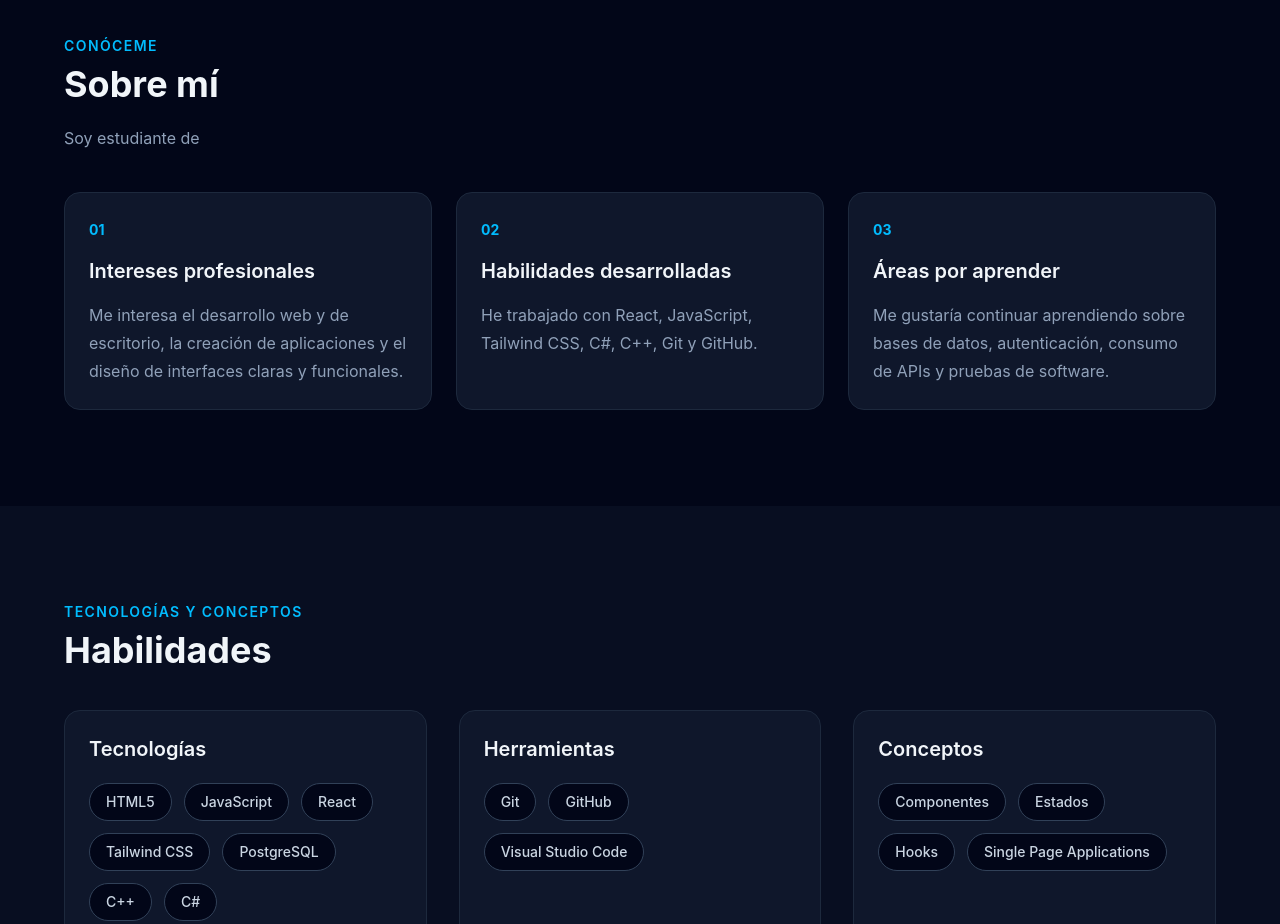
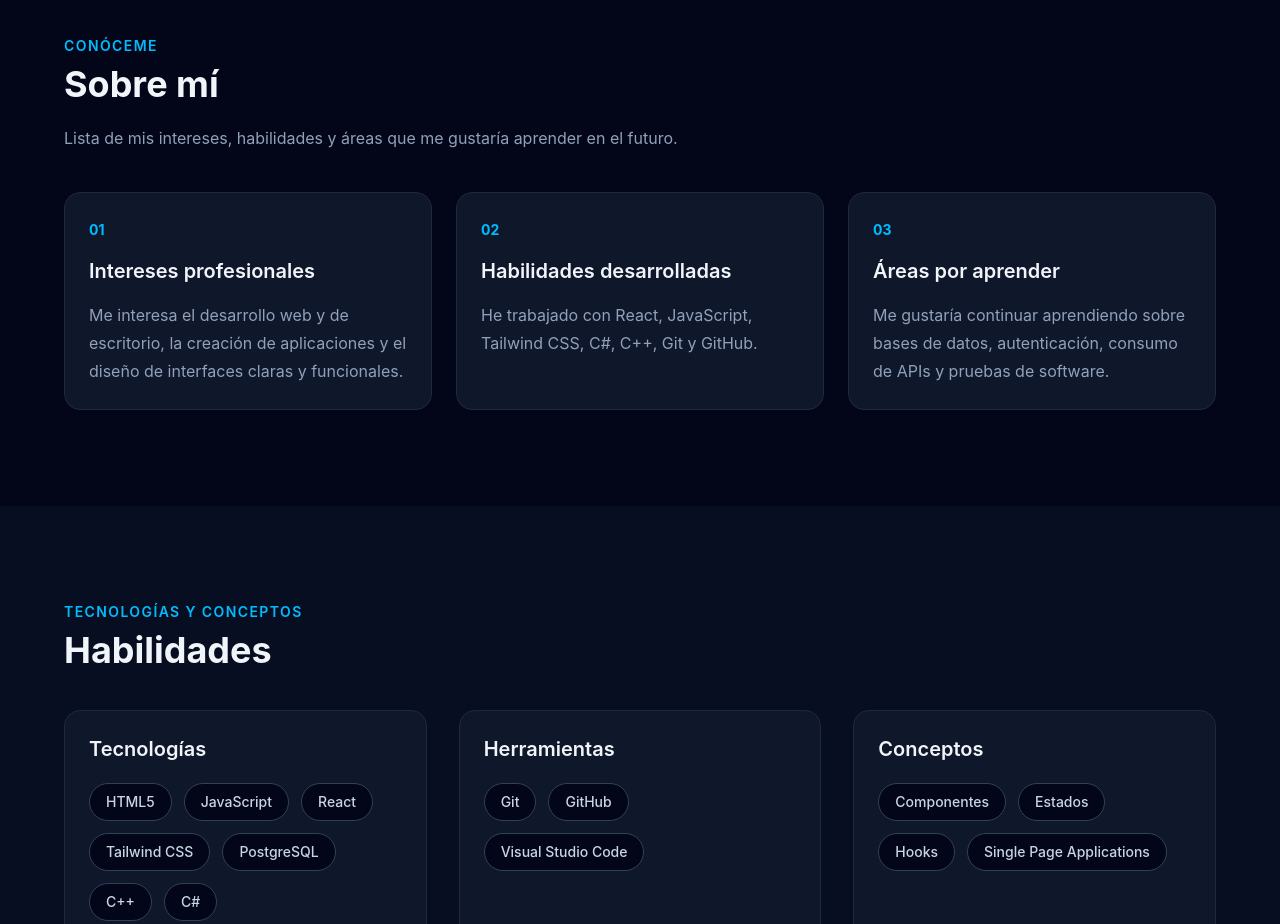
Before and after one commit to haranac/Portafolio, a React app: page / in a window 1280 px wide. Shown: the part 860-1784 px from the top of the page. Built offline with nearby package versions, Linux system fonts and the light colour scheme; the HTML template or start-up script is replaced by a standard one.

Commit message:
Change introductory text in About.jsx
Updated the introductory text in the About component.

```diff
--- a/src/components/About.jsx
+++ b/src/components/About.jsx
@@ -29,7 +29,7 @@ function About() {
         </h2>
 
         <p className="mt-5 max-w-3xl leading-7 text-slate-400">
-          Soy estudiante de
+          Lista de mis intereses, habilidades y áreas que me gustaría aprender en el futuro.
         </p>
 
         <div className="mt-10 grid gap-6 md:grid-cols-3">
```
